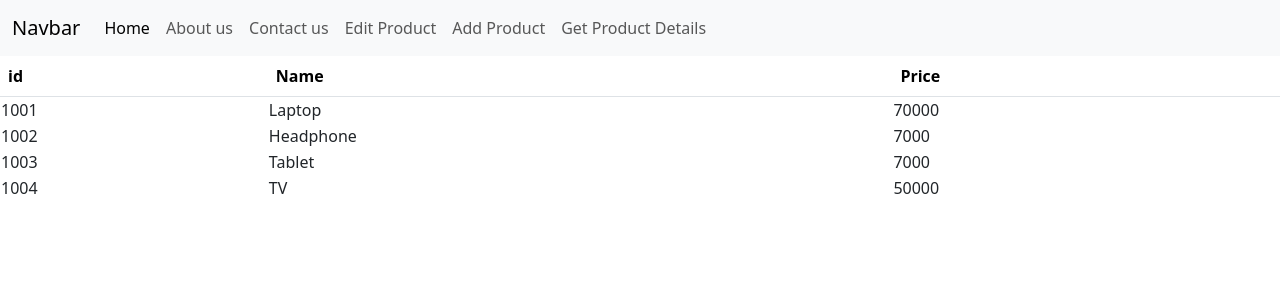
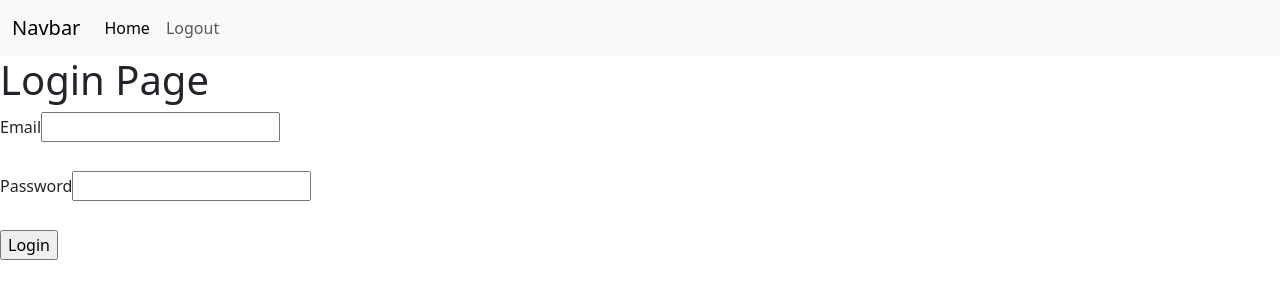
Before and after one commit to GOLISHYAMP/React_Practice, a React (Create React App) app in the folder First_app/my_app/: page / in a window 1280 px wide. Shown: the top 300 px of the page. Built offline with nearby package versions, Linux system fonts and the light colour scheme.

Commit message:
End of training of react

```diff
--- a/First_app/my_app/src/App.tsx
+++ b/First_app/my_app/src/App.tsx
@@ -20,6 +20,8 @@ import AddProduct from './components/AddProduct';
 import { myContext, newContext} from './components/ProductContext';
 import { Product } from './utility/Product';
 import ProductDetails from './components/ProductDetails';
+import Login from './components/Login';
+import Api_call from './components/Api_call';
 
 
 function App() {
@@ -31,6 +33,7 @@ function App() {
     {id:1004,name:"TV",price:50000}];
   return (
     <div>
+      {/* <Api_call></Api_call> */}
       <myContext.Provider value={msg}>
       <newContext.Provider value={products}>
 
@@ -48,7 +51,8 @@ function App() {
         <Navigations></Navigations>
         <Routes>
 
-          <Route path = "/" element= {<Demo></Demo>}></Route>
+        <Route path = "/" element= {<Login></Login>}></Route>
+          <Route path = "/demo" element= {<Demo></Demo>}></Route>
           <Route path = "/aboutus/:name" element= {<Aboutus></Aboutus>}></Route>
           <Route path = "/contactus" element= {<Contactus></Contactus>}></Route>
           <Route path = "/edit/:id" element= {<EditProduct></EditProduct>}></Route>
--- /dev/null
+++ b/First_app/my_app/src/api/db.json
@@ -0,0 +1,39 @@
+{
+  "products": [
+    {
+      "id": 1001,
+      "name": "Laptop",
+      "price": 70000
+    },
+    {
+      "id": 1002,
+      "name": "Headphone",
+      "price": 7000
+    },
+    {
+      "id": 1003,
+      "name": "Tablet",
+      "price": 7000
+    },
+    {
+      "id": 1004,
+      "name": "TV",
+      "price": 50000
+    },
+    {
+      "id": 1005,
+      "name": "Pen",
+      "price": 200
+    },
+    {
+      "id": "500",
+      "name": "ring",
+      "price": "33445"
+    },
+    {
+      "id": "200",
+      "name": "hat",
+      "price": "100"
+    }
+  ]
+}
--- a/First_app/my_app/src/components/AddProduct.tsx
+++ b/First_app/my_app/src/components/AddProduct.tsx
@@ -3,18 +3,21 @@ import { useForm } from 'react-hook-form'
 import { Product } from '../utility/Product';
 import { newContext } from './ProductContext';
 import { useNavigate } from 'react-router-dom';
+import axios from 'axios';
 
 
 const AddProduct = () => {
     const {register, handleSubmit, formState : {errors}} = useForm();
-    const products = useContext(newContext);
+    // const products = useContext(newContext);
+
     const navigate = useNavigate();
 
     const handleFormSubmit = (data:any) => {
       console.log(data);
-      products.push(data);
+      axios.post("http://localhost:5000/products",data);
+      // products.push(data);
       // console.log(products);
-      navigate("/");
+      navigate("/demo");
     }
 
 
--- /dev/null
+++ b/First_app/my_app/src/components/Api_call.tsx
@@ -0,0 +1,19 @@
+import axios from 'axios'
+import React, { useEffect } from 'react'
+
+const Api_call = () => {
+    useEffect(() => {
+        axios.get("https://reqres.in/api/users?page=2").then(response=>console.log(response)).catch(error=>console.log("Some Error " + error));
+
+      return () => {
+
+      }
+    }, [])
+
+  return (
+
+    <div>Api_call</div>
+  )
+}
+
+export default Api_call
--- a/First_app/my_app/src/components/Demo.tsx
+++ b/First_app/my_app/src/components/Demo.tsx
@@ -2,9 +2,12 @@
 //ccc  for class component
 //imr for importing react
 //rafce is the best it creates arrow function with default export
-import React, { useContext } from 'react'
+import React, { useContext, useEffect, useState } from 'react'
 import { Link } from 'react-router-dom'
 import { newContext } from './ProductContext'
+import axios from 'axios';
+import { Product } from '../utility/Product';
+
 
 // interface Product
 // {
@@ -15,12 +18,21 @@ import { newContext } from './ProductContext'
 export const Demo = () => {
 
 
-  const products = useContext(newContext);
+  // const products = useContext(newContext);
+  const [products,setproducts] = useState<Product[] | null>();
+  useEffect(() => {
+    axios.get("http://localhost:5000/products").then((response)=>
+    {
+      setproducts(response.data);
+    }).catch(error=>console.log("Got error : "+error));
+  }, [])
+
   // const adding:any = useContext(newContext);
   // products.push(adding[0]);
   // console.log(adding);
   // products.push({id:1001,name:"Laptop",price:70000});
   return (
+
     <div>
 
         <table className='table'>
@@ -31,7 +43,7 @@ export const Demo = () => {
             <th scope="col">Price</th>
           </tr>
         </thead>
-        {products.map(product => (
+        {products?.map(product => (
           // <tr key={product.id}>
           <tr>
             <td scope='col'>{product.id}</td>
--- /dev/null
+++ b/First_app/my_app/src/components/Login.tsx
@@ -0,0 +1,39 @@
+import React from 'react'
+import { useForm } from 'react-hook-form'
+import { useNavigate } from 'react-router-dom';
+
+const Login = () => {
+    const {register, handleSubmit, formState : {errors}} = useForm();
+    const navigate = useNavigate();
+    const handleLogin = (data:any) => {
+        if(data.email === "shyam@gmail.com" && data.pwd==="shyam")
+        {
+            sessionStorage.setItem("emailId",data.email);
+            navigate("/demo");
+        }
+        else
+        {
+            alert("Invalid credentials");
+        }
+      }
+  return (
+    <div>
+        <form  onSubmit={handleSubmit(handleLogin)}>
+             <h1>Login Page</h1>
+            <label className='form-label'>Email</label>
+            <input type="text" id="email" {...register('email', {required:true})}  />
+            {errors.email && errors.email.type === "required" && <span>Email is required</span>}
+            <br />
+            <br />
+            <label className='form-label'>Password</label>
+            <input type="password" id = "pwd" {...register('pwd', {required:true})} />
+            {errors.pwd && errors.pwd.type === "required" && <span>Password is required</span>}
+            <br />
+            <br />
+            <input type="submit" value="Login"></input>
+        </form>
+    </div>
+  )
+}
+
+export default Login
--- a/First_app/my_app/src/components/Navigations.tsx
+++ b/First_app/my_app/src/components/Navigations.tsx
@@ -1,6 +1,21 @@
-import React from 'react'
+import React, { useEffect, useState } from 'react'
 import { Link } from 'react-router-dom'
 export const Navigations = () => {
+  const [isLoggedIn,setLoggedIn] = useState(false);
+  const logout = ()=>{
+    sessionStorage.clear();
+    console.log("cleared");
+  }
+  useEffect(() => {
+    if (sessionStorage.getItem("emailId") != null){
+      setLoggedIn(true);
+    }
+
+    return () => {
+
+    }
+  })
+
   return (
     <div>
        <nav className="navbar navbar-expand-lg navbar-light bg-light">
@@ -14,21 +29,27 @@ export const Navigations = () => {
         <li className="nav-item">
           <Link className="nav-link active" aria-current="page" to="/">Home</Link>
         </li>
+        {isLoggedIn?<li className="nav-item">
+          <Link className="nav-link"  to="/demo">Demo Page</Link>
+        </li>:""}
+        {isLoggedIn?<li className="nav-item">
+          <Link className="nav-link"  to="/aboutus/:name">About us</Link>
+        </li>:""}
+        {isLoggedIn?<li className="nav-item">
+          <Link className="nav-link"  to="/contactus">Contact us</Link>
+        </li>:""}
+        {isLoggedIn?<li className="nav-item">
+          <Link className="nav-link"  to="/edit/:id">Edit Product</Link>
+        </li>:""}
+        {/* <td><Link className="nav-link" to="/addproduct">AddProduct_clickHere</Link></td> */}
+        {isLoggedIn?<li className="nav-item">
+          <Link className="nav-link"  to="/addproduct">Add Product</Link>
+        </li>:""}
+        {isLoggedIn?<li className="nav-item">
+          <Link className="nav-link"  to="/getProduct/:id">Get Product Details</Link>
+        </li>:""}
         <li className="nav-item">
-          <Link className="nav-link"  to="/aboutus/:name">About us</Link>
-        </li>
-        <li className="nav-item">
-          <Link className="nav-link"  to="/contactus">Contact us</Link>
-        </li>
-        <li className="nav-item">
-          <Link className="nav-link"  to="/edit/:id">Edit Product</Link>
-        </li>
-        {/* <td><Link className="nav-link" to="/addproduct">AddProduct_clickHere</Link></td> */}
-        <li className="nav-item">
-          <Link className="nav-link"  to="/addproduct">Add Product</Link>
-        </li>
-        <li className="nav-item">
-          <Link className="nav-link"  to="/getProduct/:id">Get Product Details</Link>
+          <Link className="nav-link"  to="/" onClick={logout}>Logout</Link>
         </li>
       </ul>
     </div>
```
